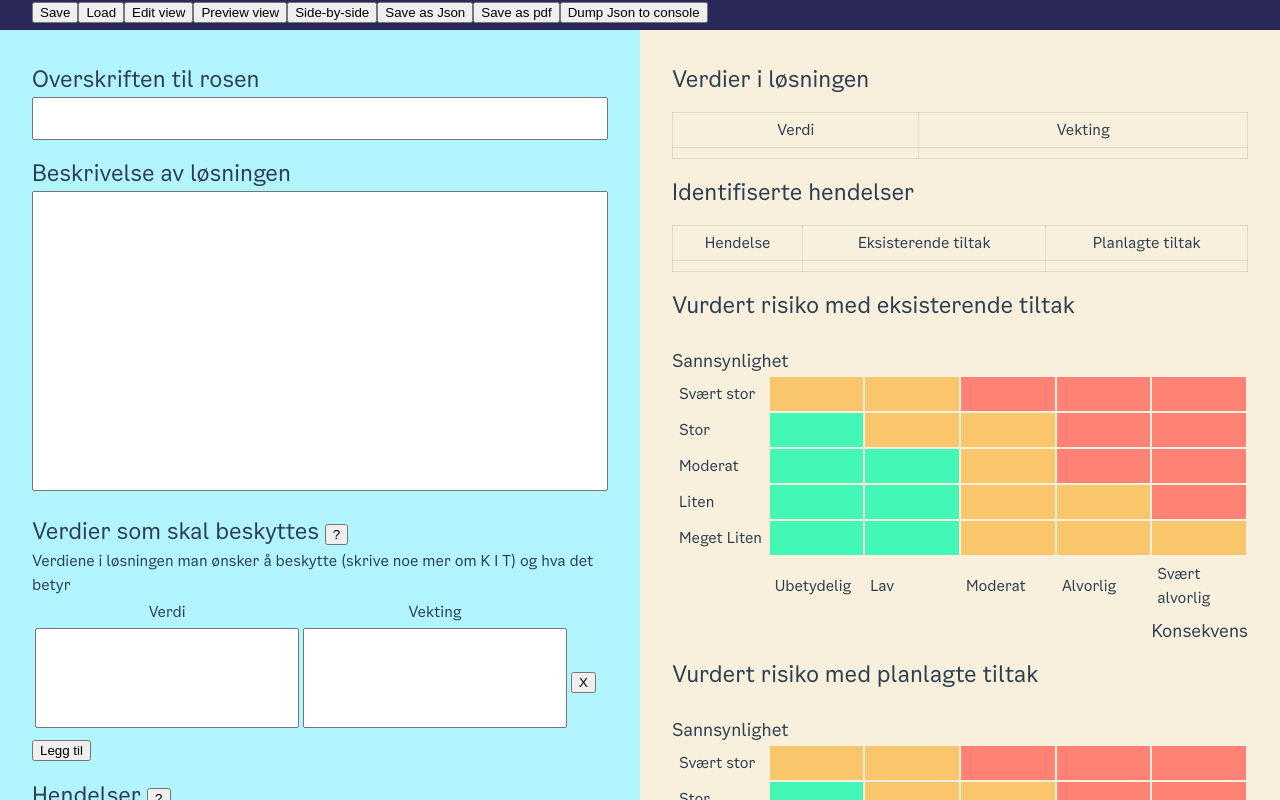
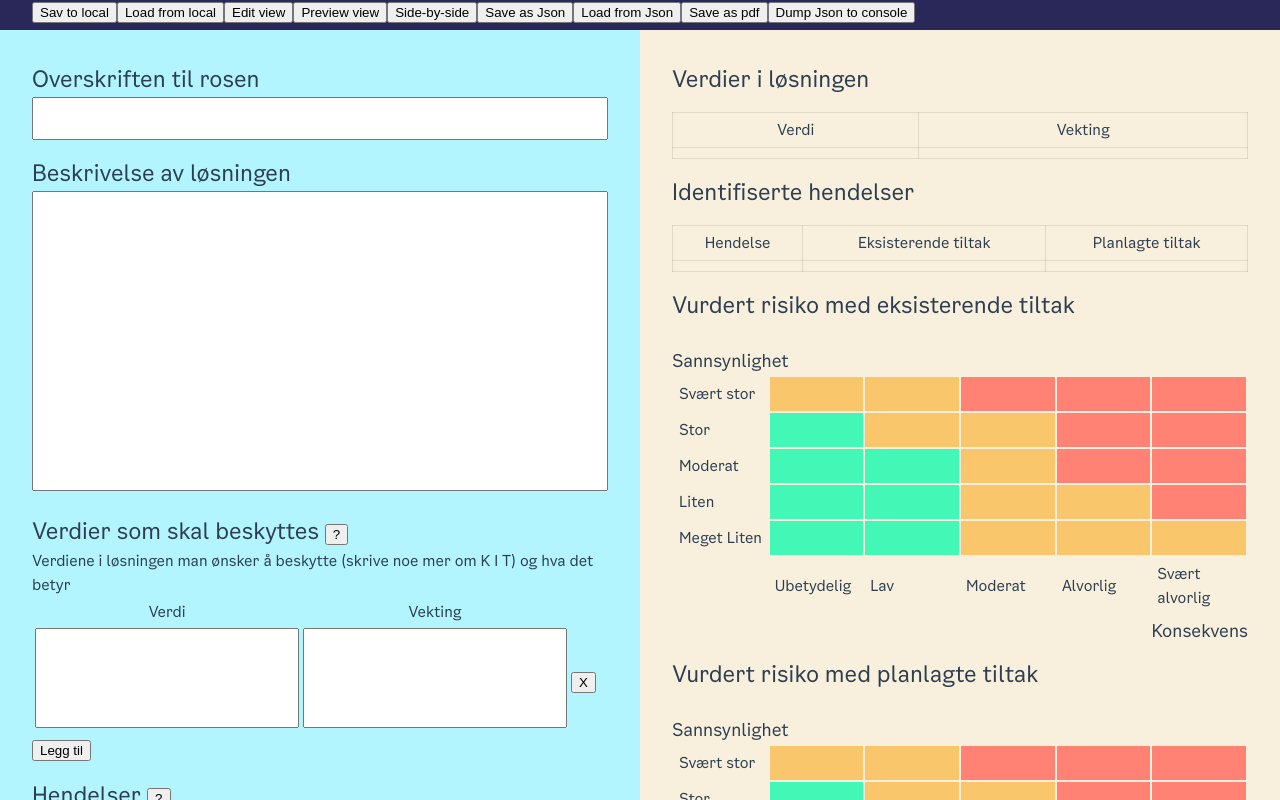
Before and after one commit to oslokommune/rosinator, a Vue app: page / in a window 1280 px wide. Shown: the top 800 px of the page. Built offline with nearby package versions, Linux system fonts and the light colour scheme.

Commit message:
Add load from json (paste)

```diff
--- a/src/App.vue
+++ b/src/App.vue
@@ -55,6 +55,16 @@ export default {
       this.verdier = JSON.parse(localStorage.getItem('verdier'));
       this.hendelser = JSON.parse(localStorage.getItem('hendelser'));
       this.tiltak = JSON.parse(localStorage.getItem('tiltak'));
+    },
+    // load from json
+    loadJson() {
+      let json = prompt('Paste JSON here');
+      let data = JSON.parse(json);
+      this.title = data.title;
+      this.description = data.description;
+      this.verdier = data.verdier;
+      this.hendelser = data.hendelser;
+      this.tiltak = data.tiltak;
     },
     fullEdit() {
       let edit = document.getElementById('edit');
@@ -118,12 +128,13 @@ export default {
 
   <nav>
 
-    <button @click="save">Save</button>
-    <button @click="load">Load</button>
+    <button @click="save">Sav to local</button>
+    <button @click="load">Load from local</button>
     <button @click="fullEdit">Edit view</button>
     <button @click="fullPreview">Preview view</button>
     <button @click="sideBySide">Side-by-side</button>
     <button @click="exportJson">Save as Json</button>
+    <button @click="loadJson">Load from Json</button>
     <button @click="exportToPDF">Save as pdf</button>
     <button @click="exportJsonToConsole">Dump Json to console</button>
   </nav>
```
Also changed, not shown: 1 other file (tests, documents, lock files or other folders).
